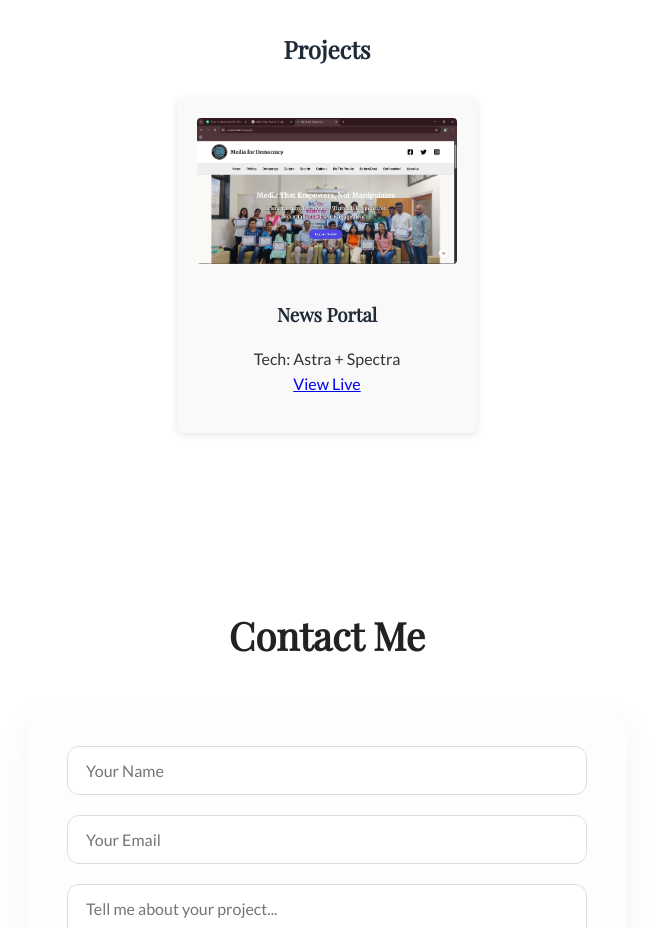
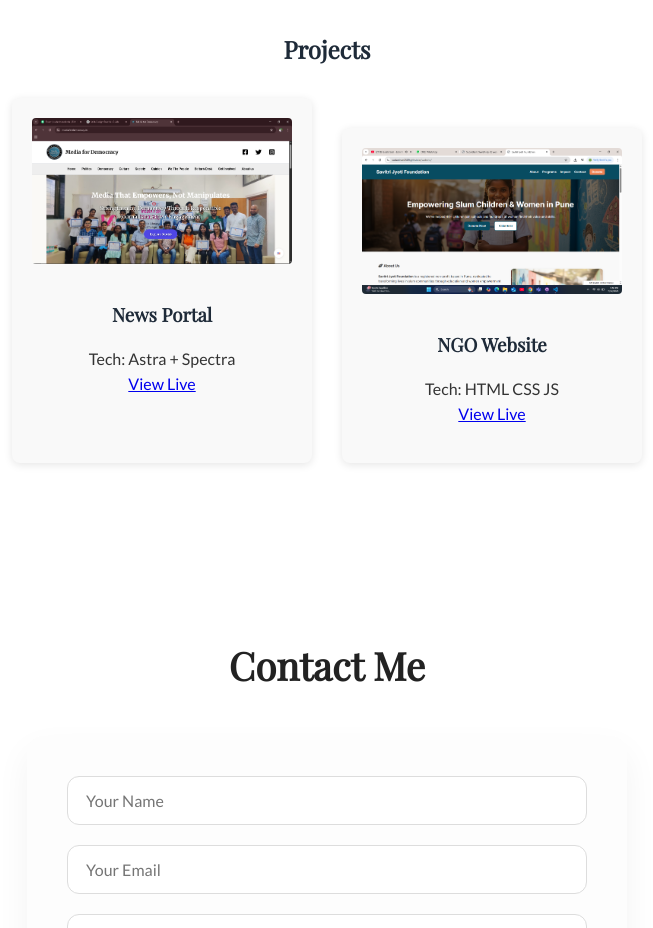
Before and after one commit to sudarshan1309/sudarshan1309.github.io, a plain HTML site: page index.html in a window 1280 px wide. Shown: the part 1540-2468 px from the top of the page, without its empty margins (313-966 px from the left). Drawn offline with nearby package versions, Linux system fonts and the light colour scheme.

Commit message:
updated new project

```diff
--- a/index.html
+++ b/index.html
@@ -91,6 +91,12 @@
         <h3>News Portal </h3>
         <p>Tech: Astra + Spectra<br><a href="https://mediafordemocracy.in/">View Live</a></p>
       </div>
+      <div class="projects-wrapper">
+      <div class="project-card">
+        <img src="images/NGO.png" alt="Site 2 screenshot">
+        <h3>NGO Website </h3>
+        <p>Tech: HTML CSS JS<br><a href="https://sudarshan2509.github.io/website/">View Live</a></p>
+      </div>
 
     </div>
   </section>
```
Also changed, not shown: images/NGO.png (added).
